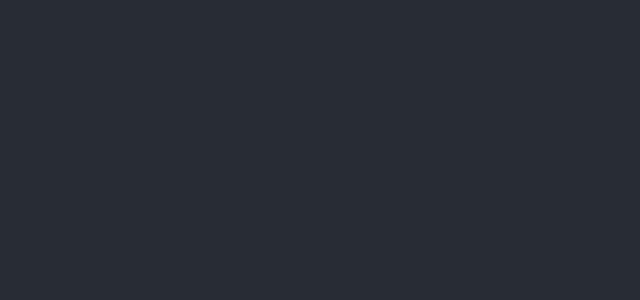
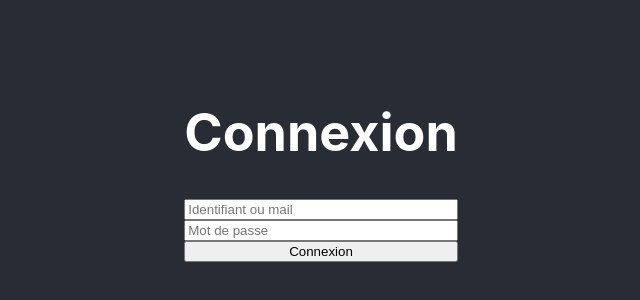
Before and after one commit to stephanevieira75/hapi, a React (Create React App) app: page / in a window 1280 px wide. Shown: the part 236-536 px from the top of the page, without its empty margins (319-959 px from the left). Built offline with nearby package versions, Linux system fonts and the light colour scheme.

Commit message:
Add router in App and create Login scene

```diff
--- a/src/App.tsx
+++ b/src/App.tsx
@@ -1,9 +1,19 @@
 import React from 'react';
 import './App.css';
+
+import Login from './scenes/Login/Login';
+
+import { BrowserRouter as Router, Route, Switch} from "react-router-dom";
 
 function App() {
   return (
     <div className="App">
+      <Router>
+
+        <Switch>
+          <Route path={"/"} exact component={Login}/>
+        </Switch>
+      </Router>
     </div>
   );
 }
--- /dev/null
+++ b/src/scenes/Login/Login.tsx
@@ -0,0 +1,21 @@
+import React, { useState } from 'react';
+import './login.css'
+
+function Login(props) {
+
+    const [username, setUsername] = useState('');
+    const [password, setPassword] = useState('');
+
+    return (
+        <div className="login-form">
+            <h1>Connexion</h1>
+            <input type="text" onChange={e => setUsername(e.target.value)} placeholder="Identifiant ou mail"/>
+            <input type="password" onChange={e => setPassword(e.target.value)} placeholder="Mot de passe"/>
+            <button type="button" onClick={() => console.log('toto')}>
+                Connexion
+            </button>
+        </div>
+    );
+}
+
+export default Login;
--- /dev/null
+++ b/src/scenes/Login/login.css
@@ -0,0 +1,4 @@
+.login-form {
+    display: flex;
+    flex-direction: column;
+}
```
